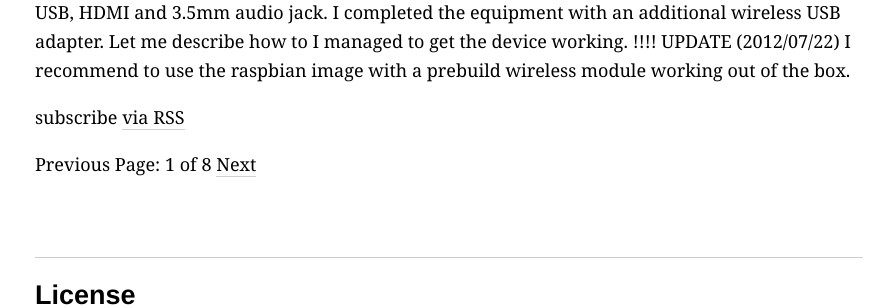
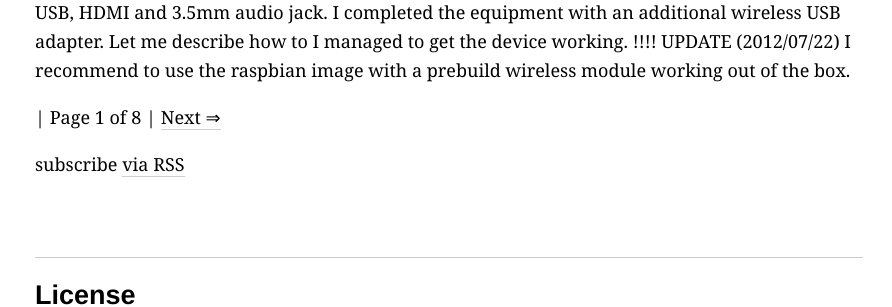
Before and after one commit to wolfhaus/stmllr.net, a Jekyll site: the page built from index.html, in a window 1280 px wide. Shown: the part 1941-2248 px from the top of the page, without its empty margins (191-1083 px from the left). Built offline with Jekyll 4.4.1, drawn with Linux system fonts in a browser that asks for light colours; the list of posts is cut into pages by our own code; comment, search, counter and statistics services are not loaded.

Commit message:
Some cosmetics for pagination

```diff
--- a/_sass/_screen.scss
+++ b/_sass/_screen.scss
@@ -117,6 +117,10 @@ pre > code {
 /* ratio 4x3 */
 .embed-container.ratio4x3 {
 	padding-bottom: 75%;
+}
+
+.pagination {
+	margin: 1em 0;
 }
 
 .wrapper {
--- a/index.html
+++ b/index.html
@@ -16,18 +16,14 @@ date: 2015-02-21 00:11
 {% endfor %}
 </ul>
 
-<p class="rss-subscribe">subscribe <a href="{{ "/rss.xml" | prepend: site.baseurl }}">via RSS</a></p>
-
 <div class="pagination">
 	{% if paginator.previous_page %}
-	<a href="{{ paginator.previous_page_path }}" class="previous">Previous</a>
-	{% else %}
-	<span class="previous">Previous</span>
+	<a href="{{ paginator.previous_page_path }}" class="previous">&#8656; Previous</a>
 	{% endif %}
-	<span class="page_number ">Page: {{ paginator.page }} of {{ paginator.total_pages }}</span>
+	<span class="page_number ">| Page {{ paginator.page }} of {{ paginator.total_pages }} |</span>
 	{% if paginator.next_page %}
-	<a href="{{ paginator.next_page_path }}" class="next">Next</a>
-	{% else %}
-	<span class="next ">Next</span>
+	<a href="{{ paginator.next_page_path }}" class="next">Next &#8658;</a>
 	{% endif %}
 </div>
+
+<div class="rss-subscribe">subscribe <a href="{{ "/rss.xml" | prepend: site.baseurl }}">via RSS</a></div>
```
